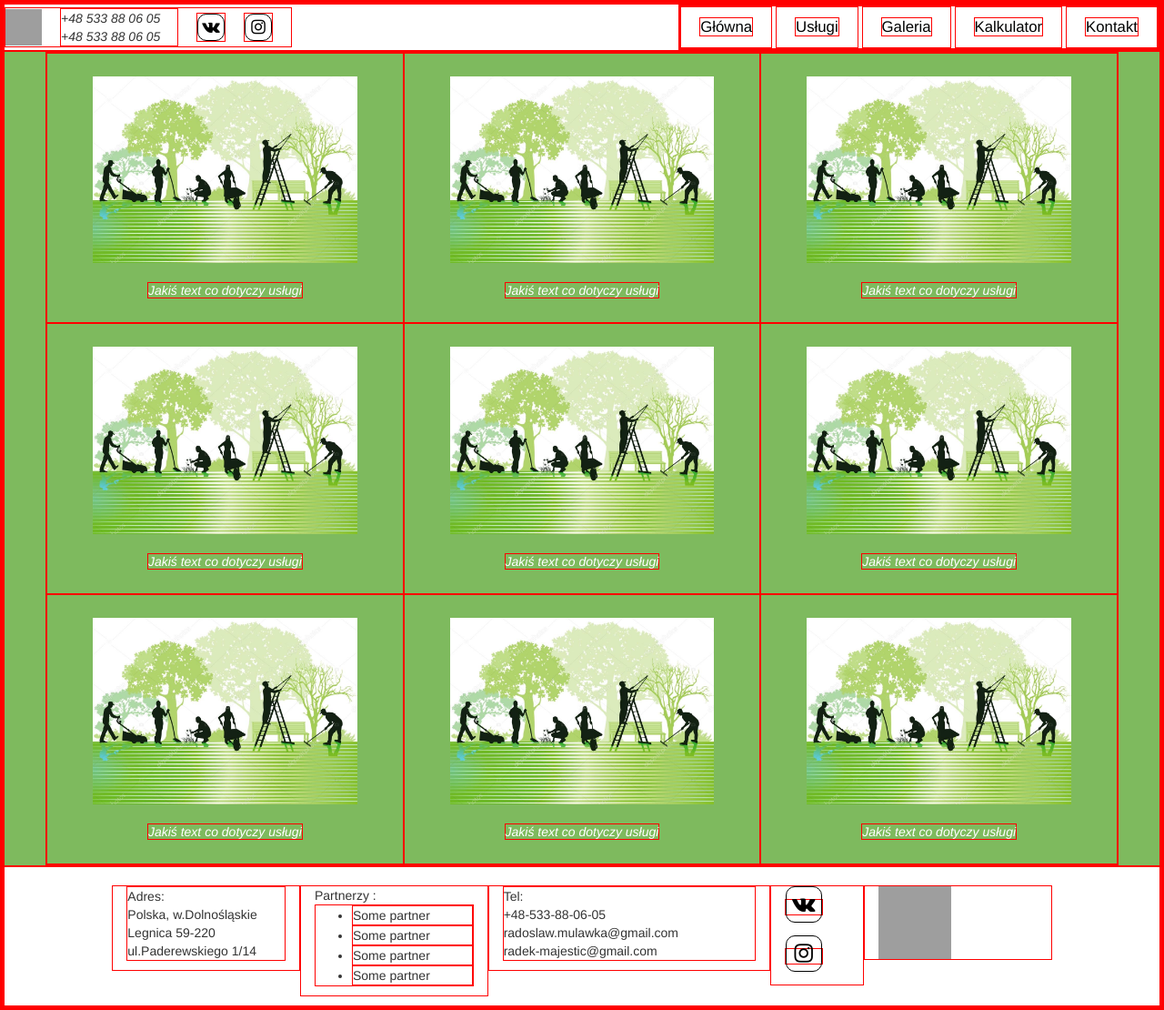
After one commit to Radoslaw-Mulawka/Gardening, a PHP site: page /services.html in a window 1280 px wide. The commit adds this page. Shown: the whole page at 91% size. Run offline with PHP 8.4, Linux system fonts and the light colour scheme; grey boxes are pictures that could not be loaded.

Commit message:
Made some additional pages, transfered code to that pages, created footer

```diff
--- /dev/null
+++ b/services.html
@@ -0,0 +1,242 @@
+<!DOCTYPE html>
+<html lang="pl">
+<head>
+	<meta charset="utf-8">
+	<meta http-equiv="X-UA-Compatible" content="IE=edge">
+	<meta name="author" content="Radoslaw Mulawka radoslaw.mulawka@gmail.com">
+	<meta name="description" content="Zajmujemy się robotami ogrodowymy i td">
+	<meta name="keywords" content="Prace ogrodowe, ogrodnictwo, drzewa, ogród">
+	<meta name="viewport" content="width=device-width, initial-scale=1">
+	<title>Gardening</title>
+	<link href="bower_components/bootstrap/dist/css/bootstrap.min.css" rel="stylesheet">
+	<link rel="stylesheet" href="bower_components/font-awesome/css/font-awesome.min.css">
+
+
+
+
+
+	<link rel="stylesheet" href="style/style.css">
+</head>
+<body>
+
+
+<div class="container-fluid">
+<div class="row">
+<!-- GŁÓWNE MENU -->
+<nav class="top-bar">
+    <div class="contact-top-block">
+        <img src="images/Tree_logo.png" alt="Logo"/>
+        <p>+48 533 88 06 05 <br>
+            +48 533 88 06 05
+        </p>
+        <a href=""><i class="fa fa-vk"></i></a>
+        <a href=""><i class="fa fa-instagram"></i></a>
+    </div>
+    <div class="menu">
+            <ul class="list-inline">
+                <li><a href="index.html">Główna</a></li>
+                <li><a href="services.html">Usługi</a></li>
+                <li><a href="">Galeria</a></li>
+                <li><a href="">Kalkulator</a></li>
+                <li><a href="contact.html">Kontakt</a></li>
+            </ul>
+    </div>
+</nav>
+<!-- GŁÓWNE MENU END -->
+
+<!-- USŁUGI SECTION -->
+
+<div class="col-xs-12 services-container">
+<div class="row">
+    <div class="service-item col-xs-10 col-xs-offset-1  col-sm-6 col-sm-offset-0 col-md-4">
+
+            <img src="images/ogrodnictwo2.jpg" alt="Ludzie" class="img-responsive">
+
+
+            <p class="text-center">
+                Jakiś text co dotyczy usługi
+            </p>
+
+    </div>
+
+    <div class="service-item col-xs-10 col-xs-offset-1  col-sm-6 col-sm-offset-0 col-md-4">
+
+            <img src="images/ogrodnictwo2.jpg" alt="Ludzie" class="img-responsive">
+
+
+            <p class="text-center">
+                Jakiś text co dotyczy usługi
+            </p>
+
+    </div>
+    <div class="service-item col-xs-10 col-xs-offset-1  col-sm-6 col-sm-offset-0 col-md-4">
+
+            <img src="images/ogrodnictwo2.jpg" alt="Ludzie" class="img-responsive">
+
+
+            <p class="text-center">
+                Jakiś text co dotyczy usługi
+            </p>
+
+    </div>
+    <div class="service-item col-xs-10 col-xs-offset-1  col-sm-6 col-sm-offset-0 col-md-4">
+
+            <img src="images/ogrodnictwo2.jpg" alt="Ludzie" class="img-responsive">
+
+
+            <p class="text-center">
+                Jakiś text co dotyczy usługi
+            </p>
+
+    </div>
+    <div class="service-item col-xs-10 col-xs-offset-1  col-sm-6 col-sm-offset-0 col-md-4">
+
+            <img src="images/ogrodnictwo2.jpg" alt="Ludzie" class="img-responsive">
+
+
+            <p class="text-center">
+              Jakiś text co dotyczy usługi
+            </p>
+
+    </div>
+    <div class="service-item col-xs-10 col-xs-offset-1  col-sm-6 col-sm-offset-0 col-md-4">
+
+            <img src="images/ogrodnictwo2.jpg" alt="Ludzie" class="img-responsive">
+
+
+            <p class="text-center">
+                Jakiś text co dotyczy usługi
+            </p>
+
+    </div>
+    <div class="service-item col-xs-10 col-xs-offset-1  col-sm-6 col-sm-offset-0 col-md-4">
+
+            <img src="images/ogrodnictwo2.jpg" alt="Ludzie" class="img-responsive">
+
+
+            <p class="text-center">
+                Jakiś text co dotyczy usługi
+            </p>
+
+    </div>
+    <div class="service-item col-xs-10 col-xs-offset-1  col-sm-6 col-sm-offset-0 col-md-4">
+
+            <img src="images/ogrodnictwo2.jpg" alt="Ludzie" class="img-responsive">
+
+
+            <p class="text-center">
+                Jakiś text co dotyczy usługi
+            </p>
+
+    </div>
+    <div class="service-item col-xs-10 col-xs-offset-1 col-sm-6 col-sm-offset-3 col-md-4 col-md-offset-0">
+
+            <img src="images/ogrodnictwo2.jpg" alt="Ludzie" class="img-responsive">
+
+
+            <p class="text-center">
+                Jakiś text co dotyczy usługi
+            </p>
+
+    </div>
+
+
+
+</div>
+</div>
+
+
+<div class="hidden-service-block" id="first-hidden">
+            <span class="close-button fa fa-times"></span>
+            <p>111111111111111111111111111111111</p>
+            <div class="to-calc-button">Zrób wycenę!</div>
+
+</div>
+<div class="hidden-service-block" id="second-hidden">
+            <span class="close-button fa fa-times"></span>
+            222222222222222222222222222222222
+</div>
+<div class="hidden-service-block" id="third-hidden">
+            <span class="close-button fa fa-times"></span>
+            3333333333333333333333333333333333
+</div>
+<div class="hidden-service-block" id="fourth-hidden">
+            <span class="close-button fa fa-times"></span>
+            4444444444444444444444444444444444
+</div>
+<div class="hidden-service-block" id="fifth-hidden">
+            <span class="close-button fa fa-times"></span>
+            5555555555555555555555555555555555
+</div>
+<div class="hidden-service-block" id="sixth-hidden">
+            <span class="close-button fa fa-times"></span>
+            6666666666666666666666666666666666666
+</div>
+<div class="hidden-service-block" id="seventh-hidden">
+            <span class="close-button fa fa-times"></span>
+            777777777777777777777777777777777777
+</div>
+<div class="hidden-service-block" id="eighth-hidden">
+            <span class="close-button fa fa-times"></span>
+            8888888888888888888888888888888888888
+</div>
+<div class="hidden-service-block" id="ninth-hidden">
+            <span class="close-button fa fa-times"></span>
+            999999999999999999999999999999999999999
+</div>
+<!-- USŁUGI SECTION END -->
+
+<footer class="col-xs-12">
+    <div class=" footer-item col-md-2 col-md-offset-1">
+        <p>
+            Adres: <br>
+            Polska, w.Dolnośląskie <br>
+            Legnica 59-220 <br>
+            ul.Paderewskiego 1/14
+        </p>
+
+    </div>
+    <div class="footer-item col-md-2">
+            Partnerzy : <br>
+            <ul>
+                <li>Some partner</li>
+                <li>Some partner</li>
+                <li>Some partner</li>
+                <li>Some partner</li>
+            </ul>
+
+    </div>
+    <div class="footer-item col-md-3">
+            <p>
+                Tel: <br>
+                +48-533-88-06-05 <br>
+                radoslaw.mulawka@gmail.com <br>
+                radek-majestic@gmail.com
+            </p>
+    </div>
+    <div class="footer-item col-md-1">
+            <a href=""><i class="fa fa-vk"></i></a> <br>
+            <a href=""><i class="fa fa-instagram"></i></a>
+    </div>
+    <div class="footer-item col-md-2">
+            <img src="images/Tree_logo.png" alt="Logo"/>
+    </div>
+
+
+
+
+</footer>
+
+</div>
+</div>
+
+
+
+
+
+
+<script src="https://ajax.googleapis.com/ajax/libs/jquery/1.12.4/jquery.min.js"></script>
+<script src="bower_components/bootstrap/dist/js/bootstrap.min.js"></script>
+<script src="script/script.js"></script>
+</body>
+</html>
--- a/style/style.css
+++ b/style/style.css
@@ -14,6 +14,8 @@ a, a:visited, a:active, a:link, a:hover {
   align-items: center;
   justify-content: space-between;
   overflow: hidden;
+  background-color: white;
+  transition: background-color 2s;
 }
 .top-bar .contact-top-block {
   display: flex;
@@ -22,6 +24,8 @@ a, a:visited, a:active, a:link, a:hover {
 .top-bar .contact-top-block img {
   float: left;
   margin-right: 20px;
+  width: 40px;
+  height: 40px;
 }
 .top-bar .contact-top-block p {
   margin: 0;
@@ -32,8 +36,8 @@ a, a:visited, a:active, a:link, a:hover {
   margin-right: 20px;
 }
 .top-bar .contact-top-block i {
-  font-size: 2em;
-  width: 40px;
+  font-size: 1.3em;
+  width: 30px;
   padding: 5px 0;
   text-align: center;
   border: 1px solid black;
@@ -66,10 +70,16 @@ a, a:visited, a:active, a:link, a:hover {
 }
 .fixed {
   position: fixed;
-  background-color: white;
+  background-color: rgba(13, 29, 53, 0.8);
   width: 100%;
   top: 0;
   z-index: 1;
+}
+.fixed p, .fixed i, .fixed a {
+  color: white;
+}
+.fixed i {
+  border-color: white !important;
 }
 
 .videobackground {
@@ -181,10 +191,6 @@ a, a:visited, a:active, a:link, a:hover {
   font-size: 1em;
 }
 
-* {
-  border: 1px solid red;
-}
-
 /* carousel */
 .opinion-wrap {
   padding: 60px 0;
@@ -232,4 +238,30 @@ p {
   border-radius: 50%;
 }
 
+* {
+  border: 1px solid red;
+}
+
+footer {
+  padding-top: 20px;
+  padding-bottom: 10px;
+}
+footer .footer-item p {
+  font-style: normal;
+}
+footer .footer-item a i {
+  margin-bottom: 14px;
+  font-size: 1.7em;
+  width: 40px;
+  padding: 7px 0;
+  text-align: center;
+  border: 1px solid black;
+  border-radius: 10px;
+  transition: background-color 1.5s, color;
+}
+footer .footer-item a i:hover {
+  background-color: black;
+  color: white;
+}
+
 /*# sourceMappingURL=style.css.map */
--- a/style/style.scss
+++ b/style/style.scss
@@ -14,12 +14,16 @@ a, a:visited, a:active, a:link, a:hover {
   align-items:center;
   justify-content: space-between;
   overflow: hidden;
+  background-color:white;
+  transition:background-color 2s;
   .contact-top-block {
     display:flex;
     align-items:center;
     img {
       float:left;
       margin-right:20px;
+      width:40px;
+      height:40px;
     }
     p {
       margin:0;
@@ -30,8 +34,8 @@ a, a:visited, a:active, a:link, a:hover {
       margin-right:20px;
     }
     i {
-        font-size:2em;
-        width:40px;
+        font-size:1.3em;
+        width:30px;
         padding:5px 0;
         text-align: center;
         border:1px solid black;
@@ -39,6 +43,7 @@ a, a:visited, a:active, a:link, a:hover {
     }
   }
   .menu {
+
     ul {
       list-style: none;
       margin:0;
@@ -60,8 +65,6 @@ a, a:visited, a:active, a:link, a:hover {
     height:auto;
   }
 
-
-
   .menu {
     display:flex;
     justify-content: center;
@@ -73,10 +76,16 @@ a, a:visited, a:active, a:link, a:hover {
 //  FIXED NAV ( style for fixed menu script)
 .fixed {
   position:fixed;
-  background-color:white;
+  background-color:rgba(13, 29, 53,0.8);
   width:100%;
   top:0;
   z-index:1;
+  p, i , a {
+    color:white;
+  }
+  i {
+    border-color:white !important;
+  }
 }
 // FIXED NAV END
 
@@ -147,7 +156,6 @@ a, a:visited, a:active, a:link, a:hover {
     padding-right:60px;
     text-align:center;
 }
-
 .service-item {
   padding:25px 50px;
   img{
@@ -203,13 +211,6 @@ a, a:visited, a:active, a:link, a:hover {
 // USŁUGI SECTION END
 
 
-
-* {
- border:1px solid red;
-}
-
-
-
 /* carousel */
 .opinion-wrap {
   padding:60px 0;
@@ -249,3 +250,36 @@ p {
 .avatar-photo {
   border-radius:50%;
 }
+
+
+
+* {
+ border:1px solid red;
+}
+footer {
+  padding-top:20px;
+  padding-bottom:10px;
+
+  .footer-item {
+     p {
+       font-style:normal;
+     }
+     a {
+
+        i {
+          margin-bottom:14px;
+          font-size:1.7em;
+          width:40px;
+          padding:7px 0;
+          text-align: center;
+          border:1px solid black;
+          border-radius:10px;
+          transition:background-color 1.5s, color;
+          &:hover {
+            background-color:black;
+            color:white;
+          }
+      }
+      }
+  }
+}
```
Also changed, not shown: contact.html (added, +94 -0 lines), index.html (+54 -169 lines), 1 other file.
